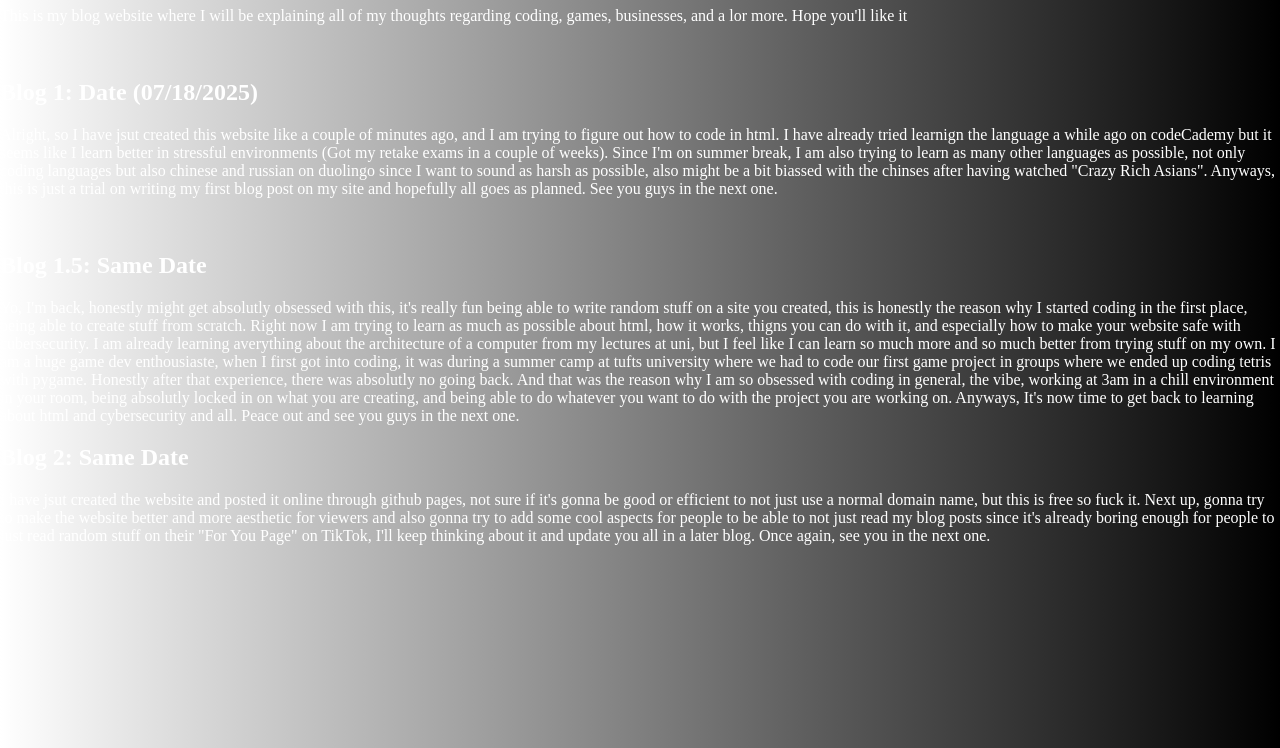
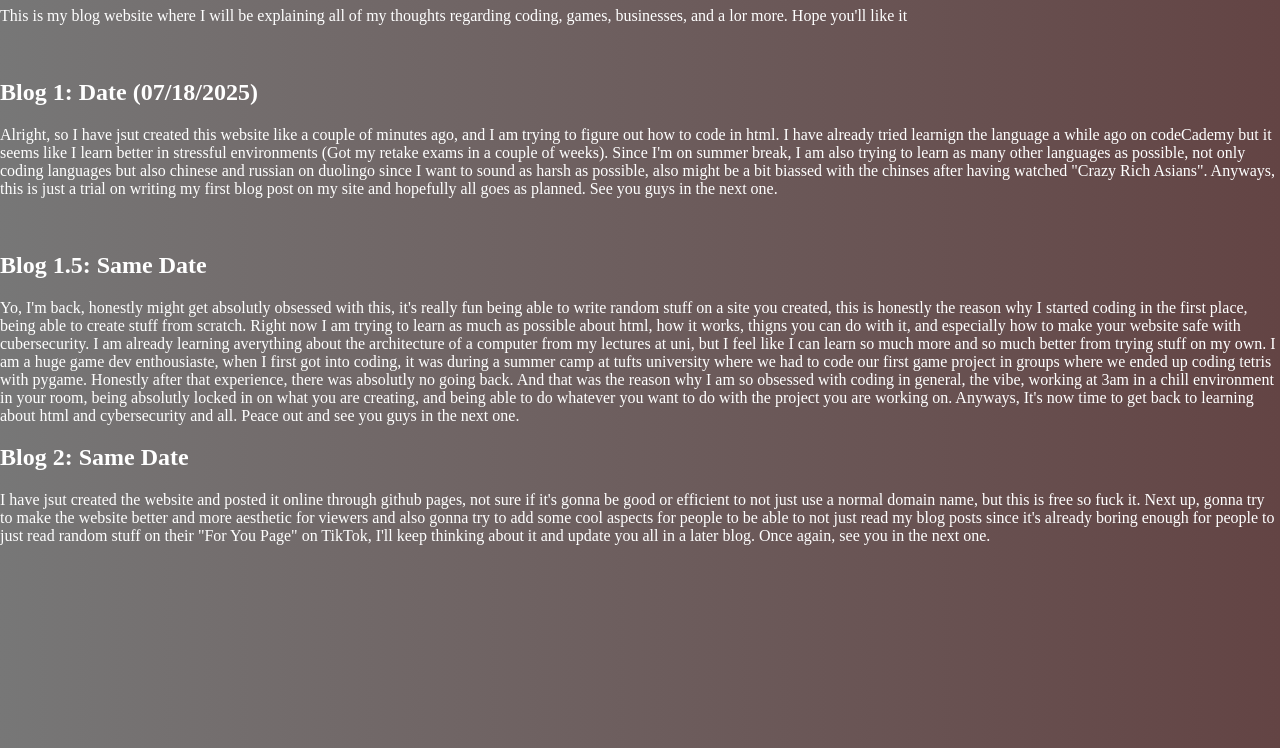
Before and after one commit to 1AmKingBob/The-Art-Conquest, a plain HTML site: page index.html in a window 1280 px wide. Shown: the part 73-821 px from the top of the page. Drawn offline with Linux system fonts and the light colour scheme.

Commit message:
change in background color

```diff
--- a/index.html
+++ b/index.html
@@ -11,7 +11,7 @@
             display: felx;
             justify-content: center;
             align-items: center;
-            background: linear-gradient(to right, white, black);
+            background: linear-gradient(to right, rgb(119, 119, 119), rgb(99, 68, 68));
             color: white;
         }
     </style>
```
